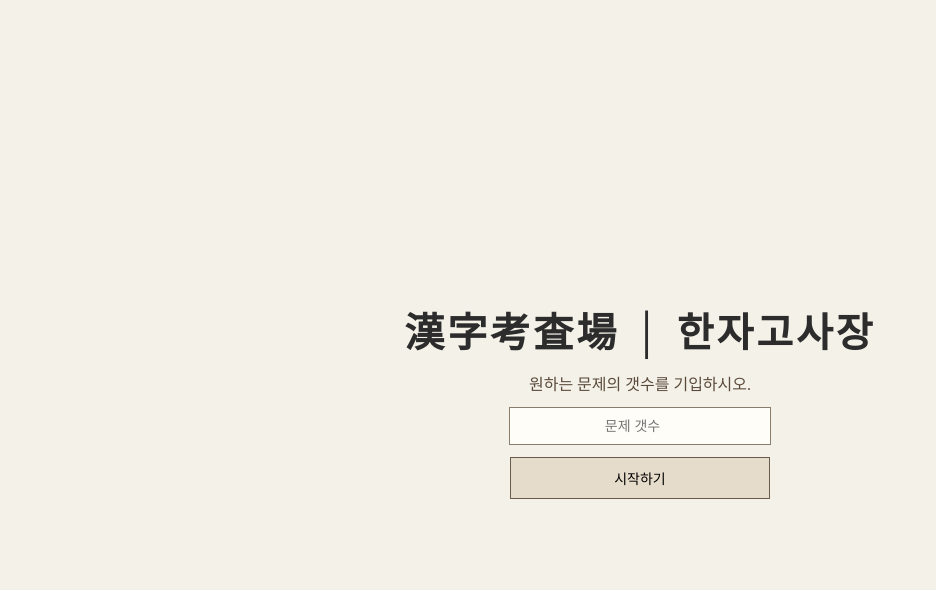
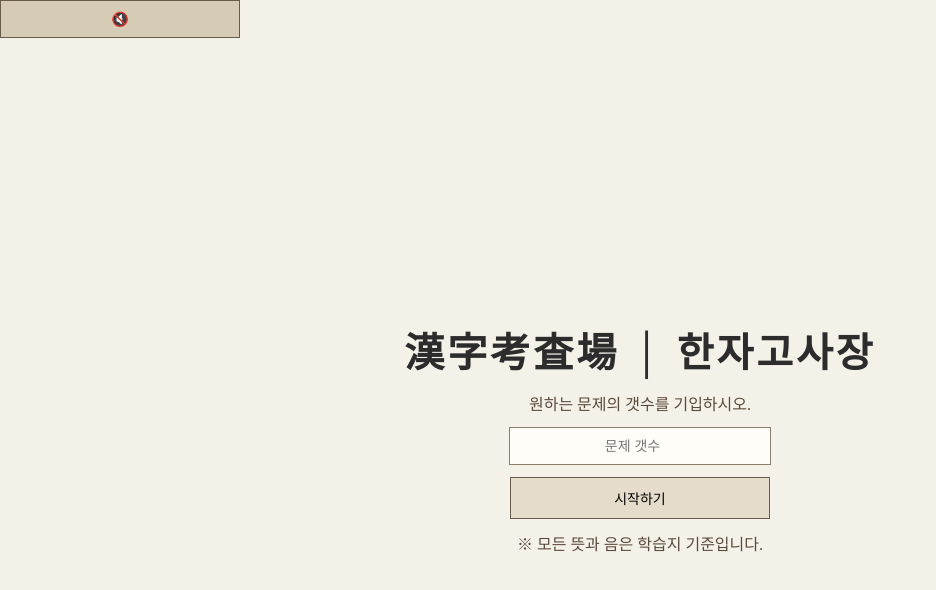
Before and after one commit to brian3154/hanja, a plain HTML site: page index.html in a window 1280 px wide. Shown: the whole page, without its empty margins (0-936 px from the left). Drawn offline with Linux system fonts and the light colour scheme; some packages are replaced by stand-ins of ours; a script that the page names is missing.

Commit message:
Enhance index.html with play button and intro text
Added a play button and an introduction paragraph to the HTML structure.

```diff
--- a/index.html
+++ b/index.html
@@ -8,11 +8,13 @@
     <title>한자교육소</title>
 </head>
 <body>
+    <button id="playBtn">🔇</button>
     <div id="first">
         <h1>漢字考査場 │ 한자고사장</h1>
         <p>원하는 문제의 갯수를 기입하시오.</p>
         <input type="number" placeholder="문제 갯수" id="input_num">
         <button type="button" id="button_start">시작하기</button>
+        <p id="introduce">※ 모든 뜻과 음은 학습지 기준입니다.</p>
     </div>
     <div id="main">
         <p id="hanja"></p>
```
